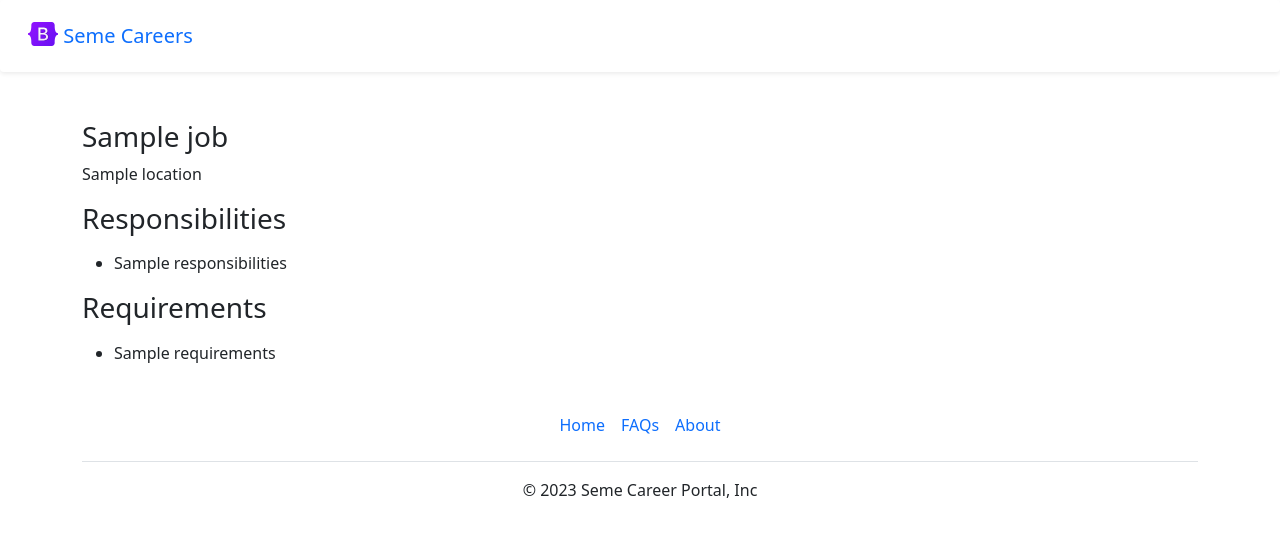
After one commit to annan-dejene/Careers-website-v2, a Flask app: template templates/jobpage.html in a window 1280 px wide. The commit adds this page. Shown: the top 537 px of the page. Run offline with Flask 3, Linux system fonts and the light colour scheme; the template is opened without the code that fills it: most values are stand-ins (such as "Sample title", 1, 10 or a date in 2020).

Commit message:
Added dynamic pages for each page

```diff
--- a/main.py
+++ b/main.py
@@ -1,5 +1,5 @@
 from flask import Flask, render_template, jsonify
-from database import load_jobs_from_db
+from database import load_jobs_from_db, load_job_from_db
 
 
 app = Flask(__name__, static_folder='public/static')
@@ -14,5 +14,15 @@ def list_jobs():
   return jsonify(load_jobs_from_db())
 
 
+@app.route('/job/<id>')
+def show_job(id):
+  job = load_job_from_db(id)
+  if not job:
+    return 'Not Found', 404
+
+  return render_template('jobpage.html', job=job)
+
+
+
 if __name__ == '__main__':
   app.run(host='0.0.0.0', port=8080, debug=True)
--- /dev/null
+++ b/templates/bootstrap.html
@@ -0,0 +1,2 @@
+<link rel="stylesheet" href="{{ url_for('static', filename='css/style.css') }}">
+<link href="https://cdn.jsdelivr.net/npm/bootstrap@5.0.2/dist/css/bootstrap.min.css" rel="stylesheet" integrity="sha384-EVSTQN3/azprG1Anm3QDgpJLIm9Nao0Yz1ztcQTwFspd3yD65VohhpuuCOmLASjC" crossorigin="anonymous">
--- a/templates/home.html
+++ b/templates/home.html
@@ -4,8 +4,7 @@
   <meta charset="UTF-8">
   <meta http-equiv="X-UA-Compatible" content="IE=edge">
   <meta name="viewport" content="width=device-width, initial-scale=1.0">
-  <link rel="stylesheet" href="{{ url_for('static', filename='css/style.css') }}">
-  <link href="https://cdn.jsdelivr.net/npm/bootstrap@5.0.2/dist/css/bootstrap.min.css" rel="stylesheet" integrity="sha384-EVSTQN3/azprG1Anm3QDgpJLIm9Nao0Yz1ztcQTwFspd3yD65VohhpuuCOmLASjC" crossorigin="anonymous">
+  {% include "bootstrap.html" %}
   <title>Careers Website</title>
 </head>
 
--- a/templates/job-item.html
+++ b/templates/job-item.html
@@ -7,6 +7,6 @@
     {% endif %}
   </div>
   <div class="col-3">
-    <a href="mailto:hello@seme-portal.org?subject=Application%20for%20Job%20{{ job.get('title') }}&body=My%20name%3A%20%3Cyour%20name%20here%3E%0D%0A%0D%0AMy%20Resume%3A%20%3Cyour%20resume%20link%3E%0D%0A%0D%0AMy%20LinkedIn%3A%20%3Cyour%20LinkedIn%20profile%20link%3E%0D%0A" type="button" class="btn btn-outline-primary">Apply</a>
+    <a href="/job/{{ job.get('id') }}" type="button" class="btn btn-outline-primary">Apply</a>
   </div>
 </div>
--- /dev/null
+++ b/templates/jobpage.html
@@ -0,0 +1,34 @@
+<!DOCTYPE html>
+<html lang="en">
+<head>
+  <meta charset="UTF-8">
+  <meta http-equiv="X-UA-Compatible" content="IE=edge">
+  <meta name="viewport" content="width=device-width, initial-scale=1.0">
+  {% include "bootstrap.html" %}
+  <title>{{ job.get('title') }} - Seme Jobs</title>
+</head>
+<body>
+  {% include "nav.html" %}
+  <div class="container mt-5">
+    <h3>{{ job.get('title') }}</h3>
+    <p>{{ job.get('location') }}</p>
+    <h3 class="mb-3">Responsibilities</h3>
+    {% for resp in job.get('responsibilities').split('\n') %}
+    <ul>
+      <li>{{ resp }}</li>
+    </ul>
+    {% endfor %}
+    <h3 class="mb-3">Requirements</h3>
+    {% for req in job.get('requirements').split('\n') %}
+    <ul>
+      <li>{{ req }}</li>
+    </ul>
+    {% endfor %}
+    {% if 'salary' in job %}
+    <h4>Salary </h4>
+    <p>{{ job.get('salary') }} {{ job.get('currency') }}</p>
+    {% endif %}
+   </div>
+  {% include "footer.html" %}
+</body>
+</html>
--- a/templates/nav.html
+++ b/templates/nav.html
@@ -1,6 +1,6 @@
 <nav class="navbar bg-body-tertiary shadow-sm p-3 mb-0 bg-body-tertiary rounded sticky-top bg-white">
   <div class="container-fluid">
-    <a class="navbar-brand" href="#">
+    <a class="navbar-brand" href="/">
       <img src="{{ url_for('static', filename='images/bootstrap-logo.svg') }}" alt="Logo" width="30" height="24" class="d-inline-block align-text-top">
       Seme Careers
     </a>
```
Also changed, not shown: database.py (+14 -0 lines).
